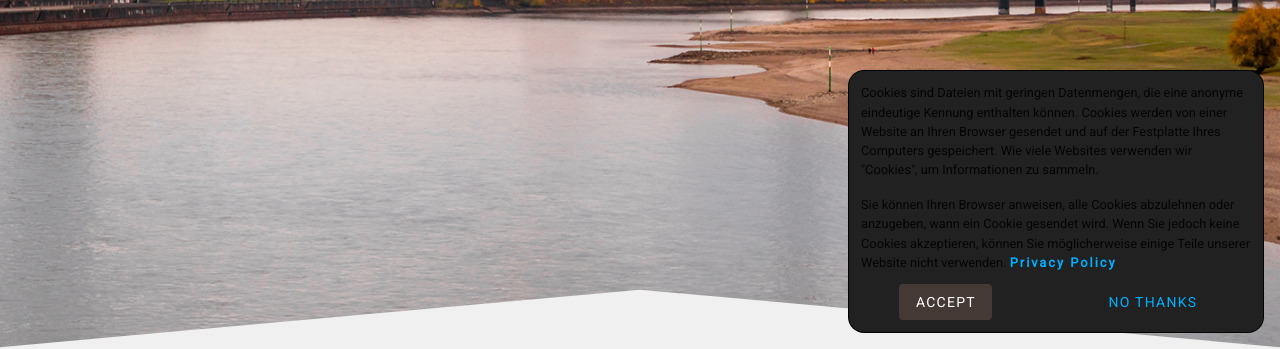
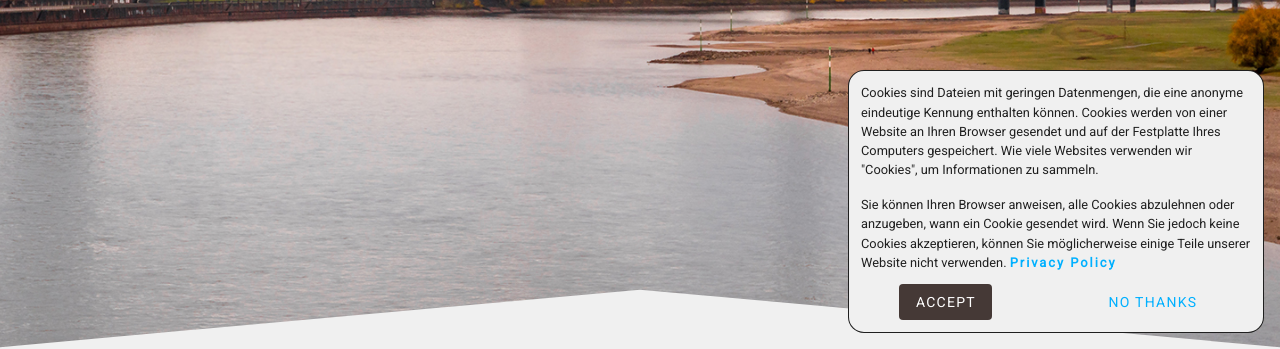
Before and after one commit to NikosChou/choustoulakis, a Vue app: page / in a window 1280 px wide. Shown: the part 451-800 px from the top of the page. Built offline with nearby package versions, Linux system fonts and the light colour scheme; no server answers; a web font is replaced by a local one; what vue-waypoint would draw is missing.

Commit message:
changed cookie BG to var

```diff
--- a/src/components/PrivacyPolicy.vue
+++ b/src/components/PrivacyPolicy.vue
@@ -59,7 +59,7 @@ export default {
 
 <style lang="scss" scoped>
 .container-wrapper {
-  background: #212121;
+  background: var(--v-background-base);
   border-radius: 1rem;
   border-color: var(--v-primary-base);
   border: solid;
```
